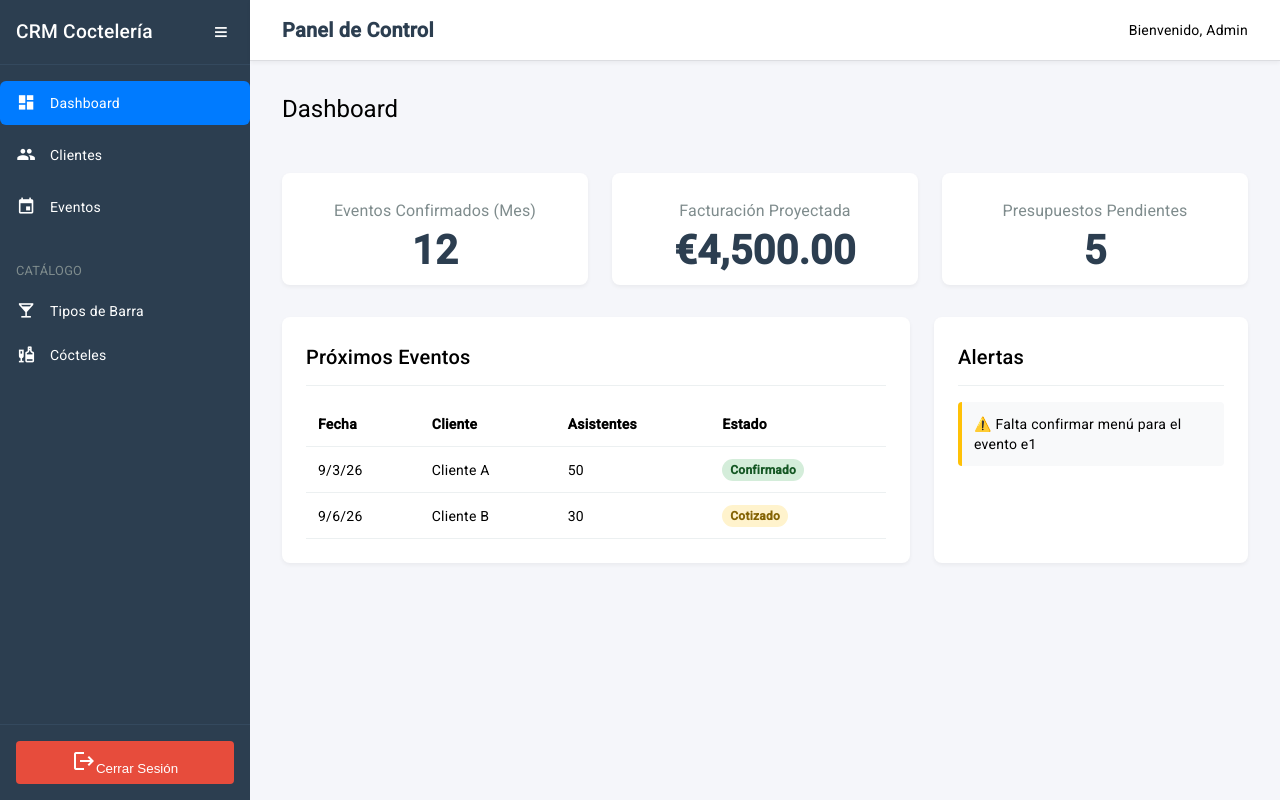
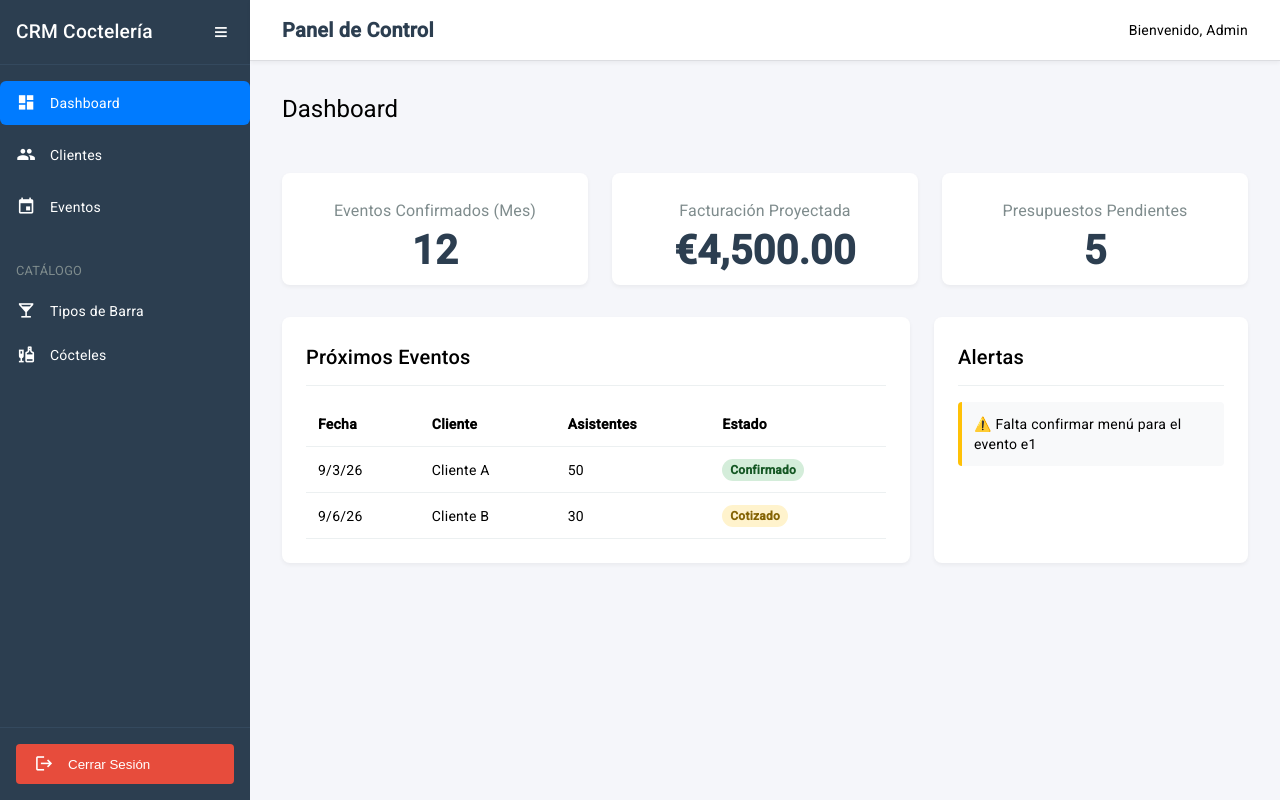
Before and after one commit to DregoZ/crm-front, an Angular app: page /dashboard in a window 1280 px wide. Built offline with nearby package versions, Linux system fonts and the light colour scheme; sample sign-in values are in the browser's storage.

Commit message:
feat: add Cliente model, implement JWT interceptor, configure HTTP providers, and style sidebar component

```diff
--- a/src/app/app.config.ts
+++ b/src/app/app.config.ts
@@ -6,11 +6,16 @@ import { provideAnimations } from '@angular/platform-browser/animations';
 import { routes } from './app.routes';
 import { authInterceptor } from './core/interceptors/auth.interceptor';
 import { provideAnimationsAsync } from '@angular/platform-browser/animations/async';
+import { jwtInterceptor } from './core/interceptors/jwt/interceptor';
 
 export const appConfig: ApplicationConfig = {
   providers: [
     provideRouter(routes),
-    provideHttpClient(withInterceptors([authInterceptor])),
-    provideAnimations(), provideAnimationsAsync()
-  ]
+    provideHttpClient(
+      withInterceptors([authInterceptor]),
+      withInterceptors([jwtInterceptor]),
+    ),
+    provideAnimations(),
+    provideAnimationsAsync(),
+  ],
 };
--- /dev/null
+++ b/src/app/core/interceptors/jwt/interceptor.ts
@@ -0,0 +1,19 @@
+import { HttpInterceptorFn } from '@angular/common/http';
+
+export const jwtInterceptor: HttpInterceptorFn = (req, next) => {
+  // 1. Obtiene el token guardado en el login
+  const token = localStorage.getItem('auth_token'); // en LocalStorage
+
+  // 2. Si el token existe, clona la petición y añade la cabecera Authorization
+  if (token) {
+    const cloned = req.clone({
+      setHeaders: {
+        Authorization: `Bearer ${token}`,
+      },
+    });
+    return next(cloned);
+  }
+
+  // 3. Si no hay token (ej: en el login), la petición sigue su curso normal
+  return next(req);
+};
--- a/src/app/layout/sidebar/sidebar.component.css
+++ b/src/app/layout/sidebar/sidebar.component.css
@@ -80,12 +80,22 @@ aside.collapsed {
 }
 .logout-btn {
   width: 100%;
-  padding: 0.5rem;
+  padding: 0.5rem 1rem;
   background-color: #e74c3c;
   color: white;
   border: none;
   border-radius: 4px;
   cursor: pointer;
+  display: flex;
+  align-items: center;
+  gap: 12px;
+}
+.logout-btn .icon {
+  font-size: 1.2rem;
+  display: flex;
+  align-items: center;
+  justify-content: center;
+  min-width: 24px;
 }
 .logout-btn:hover {
   background-color: #c0392b;
@@ -95,3 +105,7 @@ aside.collapsed .logout-btn {
   font-size: 0; /* Ocultar texto al colapsar */
   padding: 1rem;
 }
+
+aside.collapsed .logout-btn {
+  justify-content: center;
+}
--- a/src/app/shared/models/cliente.model.ts
+++ b/src/app/shared/models/cliente.model.ts
@@ -5,4 +5,5 @@ export interface Cliente {
   email?: string;
   notas_gustos?: string;
   fecha_registro?: Date;
+  activo?: boolean;
 }
```
